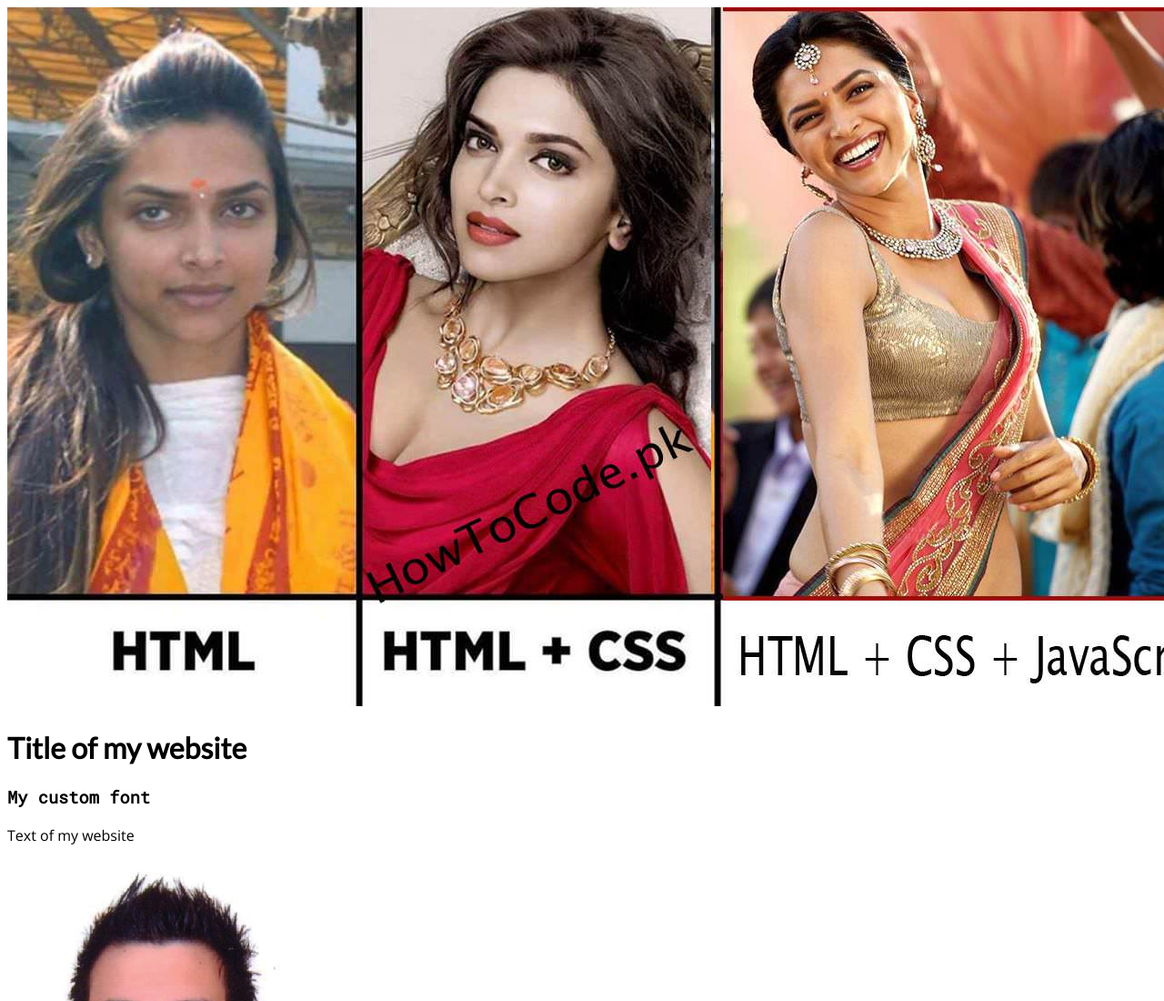
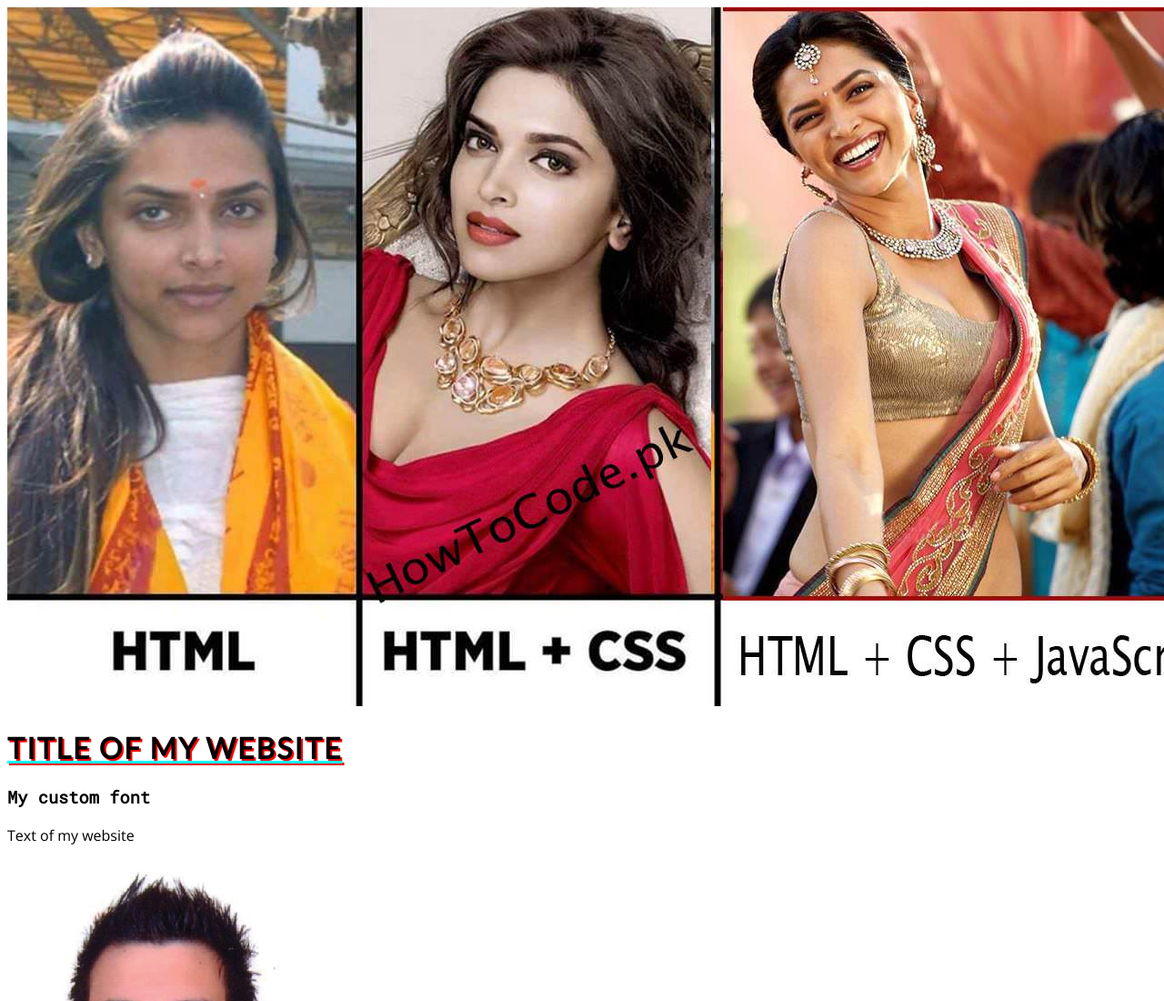
Before and after one commit to mstrihi/poco-mstrihi, a plain HTML site: page index.html in a window 1280 px wide. Shown: the top 1100 px of the page at 91% size. Drawn offline with nearby package versions, Linux system fonts and the light colour scheme.

Commit message:
add new css lines

```diff
--- a/css/style.css
+++ b/css/style.css
@@ -7,7 +7,12 @@ h1, h2, h3, h4, h5, h6{
 .my-custom-font{
     font-family: 'Roboto Mono', monospace;
 }
-
+h1{
+    text-transform: uppercase;
+    text-decoration: aqua underline;
+    text-shadow: 2px 2px #ff0000;
+    letter-spacing: 2px;
+}
 pre code {
     font-family: 'Roboto Mono', monospace;
     background-color: #eee;
```
